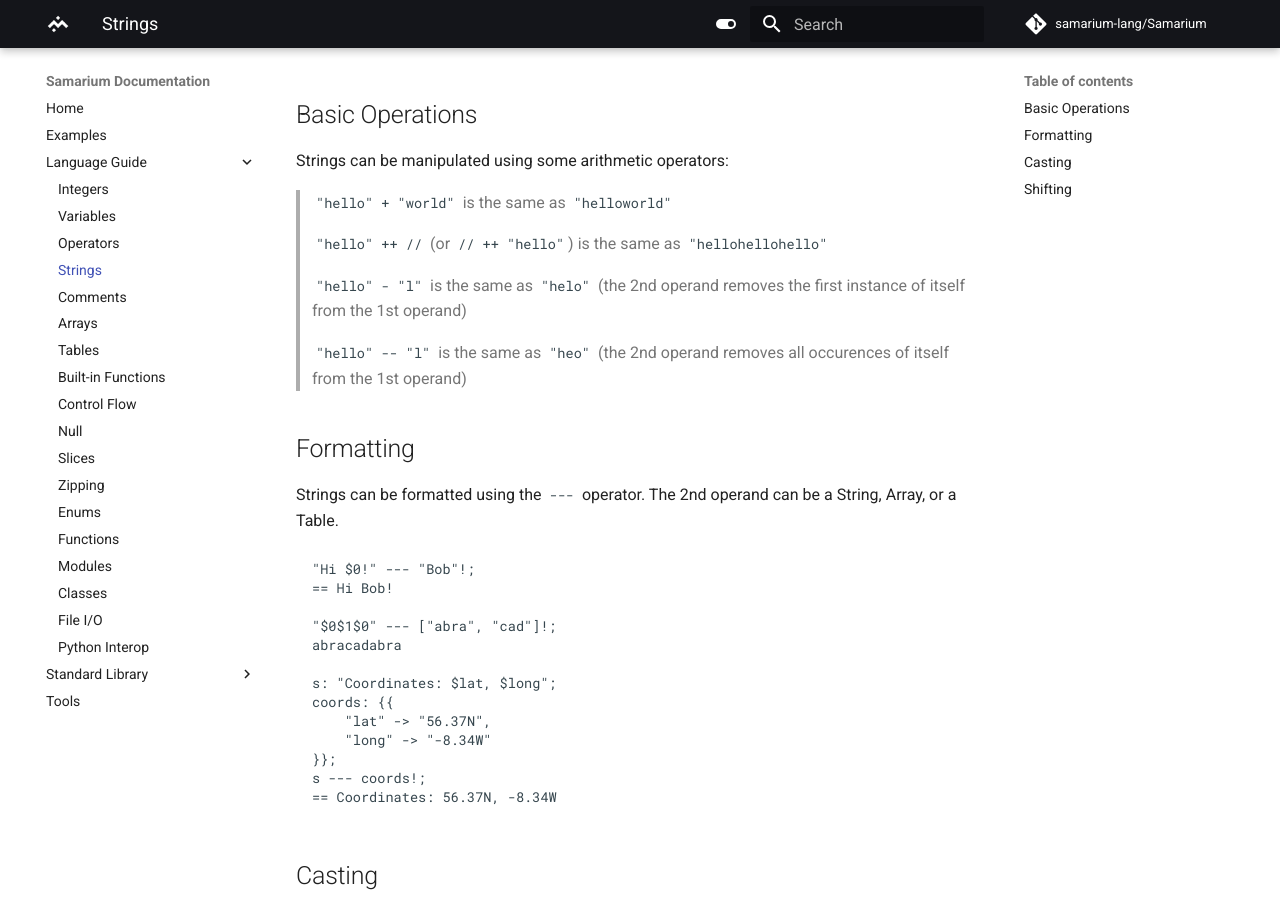
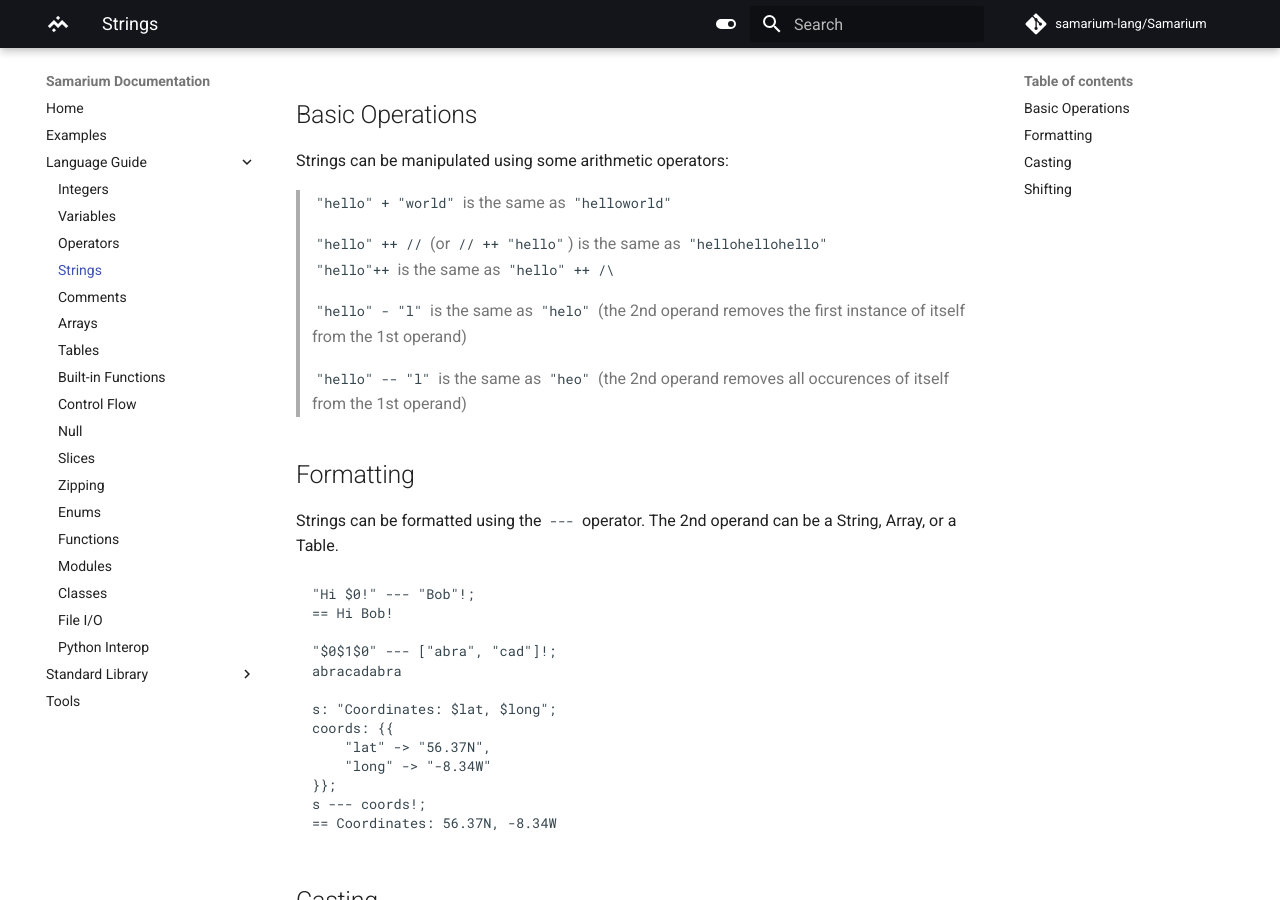
Before and after one commit to samarium-lang/Samarium, an MkDocs documentation site: the page built from docs/strings.md, in a window 1280 px wide and 900 px high, scrolled down 359 px. Built offline with MkDocs 1.6.1 and Material for MkDocs 9.7.7, drawn with Linux system fonts in a browser that asks for light colours; comment, search, counter and statistics services are not loaded.

Commit message:
(docs) Added String++

```diff
--- a/docs/strings.md
+++ b/docs/strings.md
@@ -23,6 +23,7 @@ Strings can be manipulated using some arithmetic operators:
 > `"hello" + "world"` is the same as `"helloworld"`
 
 > `"hello" ++ //` (or `// ++ "hello"`) is the same as `"hellohellohello"`
+> `"hello"++` is the same as `"hello" ++ /\`
 
 > `"hello" - "l"` is the same as `"helo"` (the 2nd operand removes the first
 > instance of itself from the 1st operand)
```
